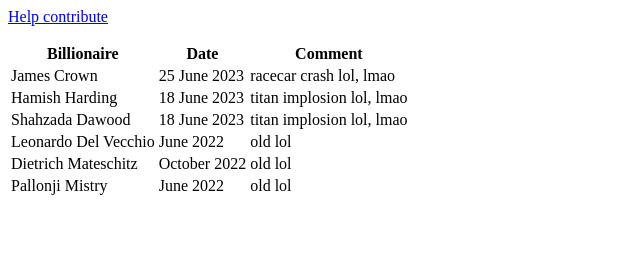
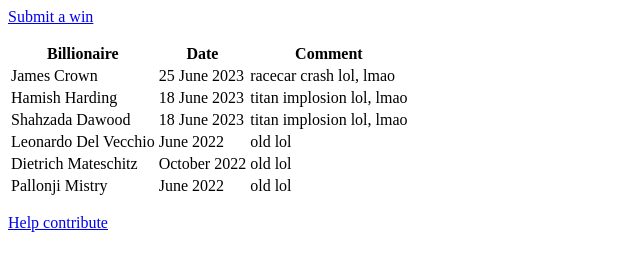
Before and after one commit to PatrickDattilio/deadbillionaires.lol, a plain HTML site: page index.html in a window 1280 px wide. Shown: the whole page, without its empty margins (0-640 px from the left). Drawn offline with Linux system fonts and the light colour scheme.

Commit message:
Update index.html

```diff
--- a/index.html
+++ b/index.html
@@ -1,5 +1,5 @@
 <html>
-  <p><a href="https://github.com/wacomd/deadbillionaires.lol">Help contribute</a></p>
+ <p><a href="https://forms.gle/UaKfvUCyQC6pGzrw5">Submit a win</a></p>
   <table>
     <tr>
       <th>Billionaire</th>
@@ -37,4 +37,5 @@
       <td>old lol</td>
     </tr>
   </table>
+  <p><a href="https://github.com/wacomd/deadbillionaires.lol">Help contribute</a></p>
 </html>
```
